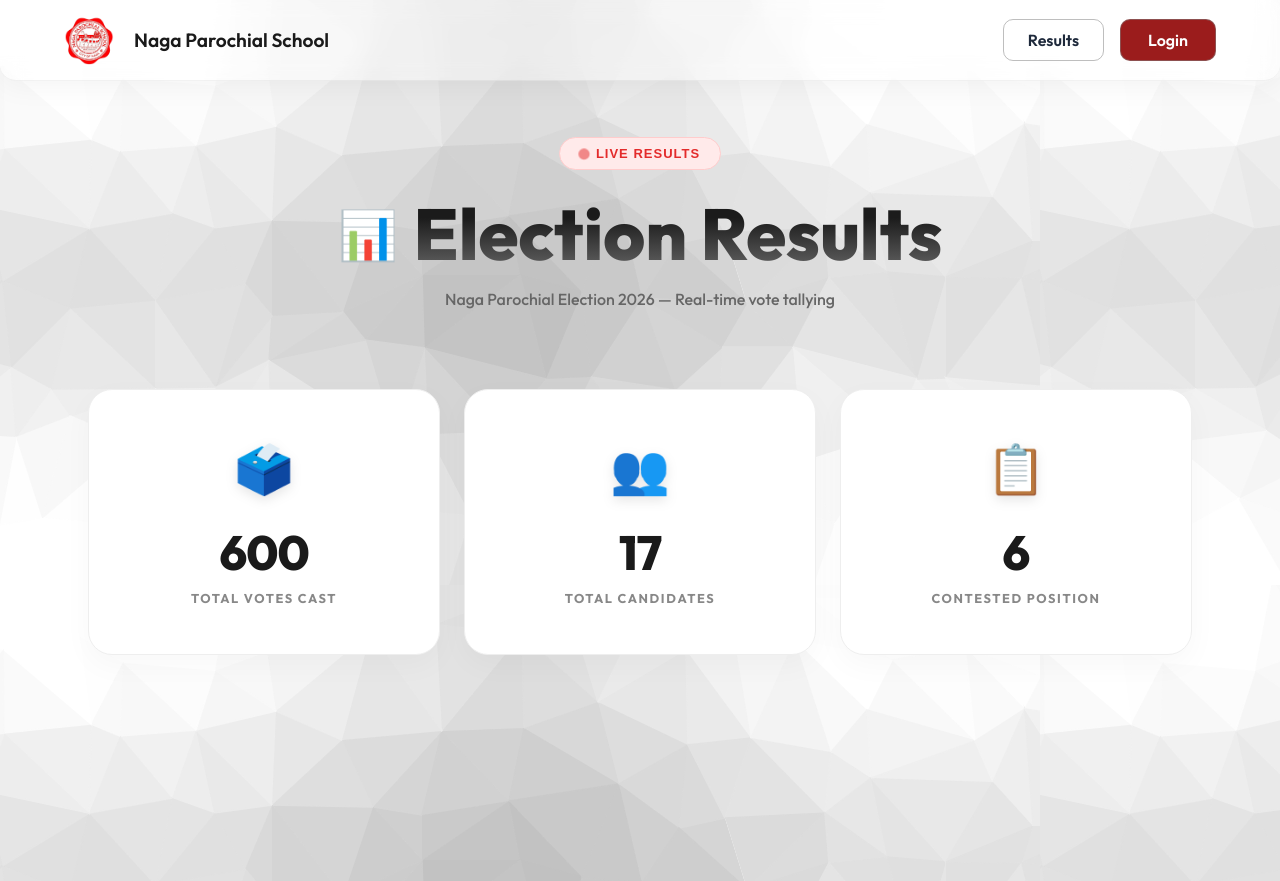
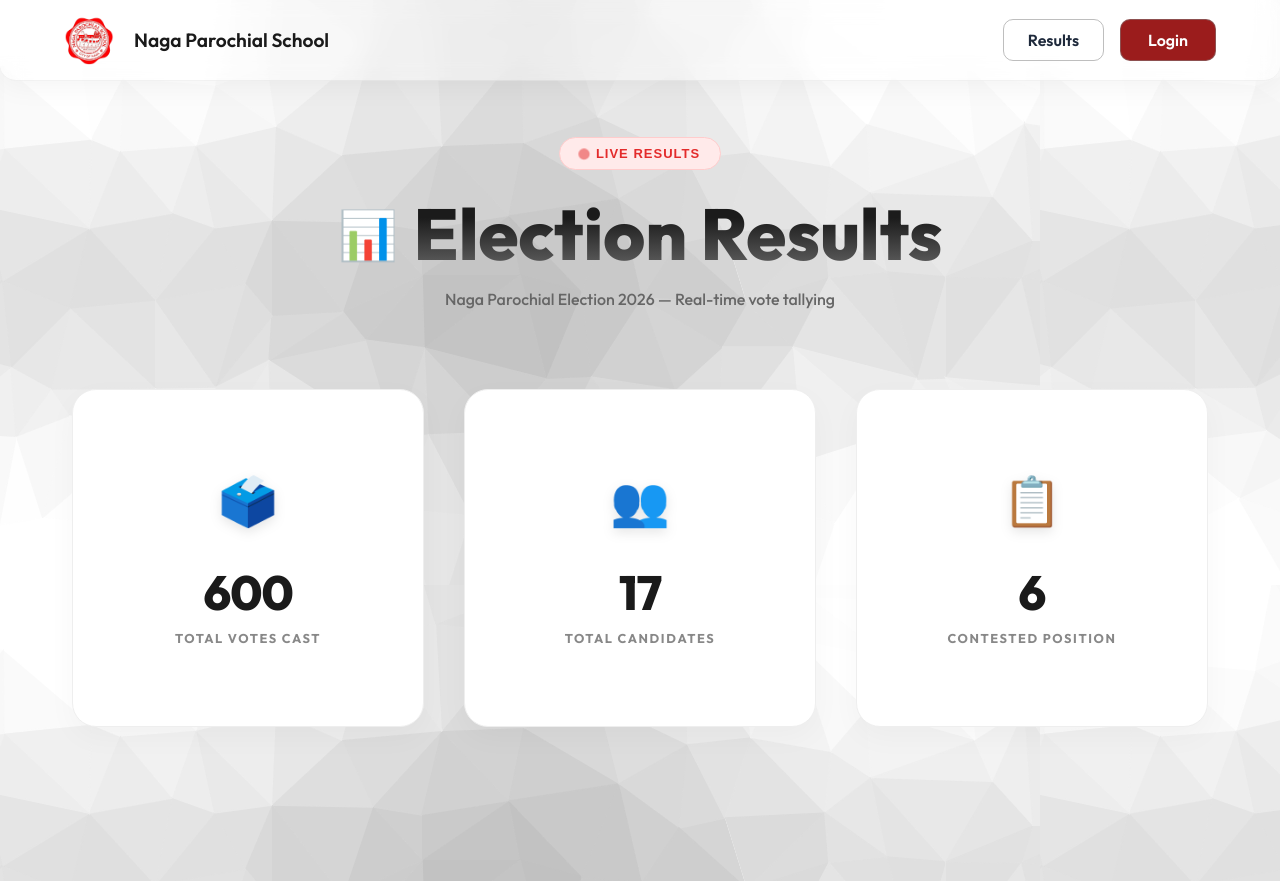
Before and after one commit to IKelly00/Naga-Parochial-Voting-System, a React (Vite) app in the folder frontend/: page /Naga-Parochial-Voting-System/results in a window 1280 px wide. Built offline with nearby package versions, Linux system fonts and the light colour scheme.

Commit message:
Some Fixes

```diff
--- a/frontend/src/Components/Main/Main.module.css
+++ b/frontend/src/Components/Main/Main.module.css
@@ -90,7 +90,6 @@
 .featureBox {
   width: 100%;
   padding: 6rem 2rem;
-  background-color: #fafafa;
 }
 
 .featureContent {
@@ -184,6 +183,12 @@ footer {
   justify-content: center;
   cursor: pointer;
   box-shadow: 0 4px 10px rgba(0, 0, 0, 0.1);
+  transition: all 0.5s;
+}
+
+.upIcon:hover {
+  box-shadow: 0 5px 0 rgb(119, 119, 119);
+  filter: brightness(1.1);
 }
 
 /* --- Keyframes --- */
--- a/frontend/src/Components/Result/Result.module.css
+++ b/frontend/src/Components/Result/Result.module.css
@@ -89,10 +89,11 @@
 }
 
 .cardContent {
+  width: 100%;
   display: flex;
   align-items: center;
   margin-top: 3rem;
-  justify-content: center;
+  justify-content: space-between;
   gap: 1.5rem;
   flex-wrap: wrap;
   padding: 2rem;
@@ -102,9 +103,9 @@
   display: flex;
   align-items: center;
   flex-direction: column;
-  gap: 1.5rem;
+  gap: 2rem;
   border: 1px solid #eee;
-  padding: 3rem 2rem;
+  padding: 5rem 4rem;
   border-radius: 24px;
   background-color: #ffffff;
   box-shadow: 0 10px 30px rgba(0, 0, 0, 0.03);
```
